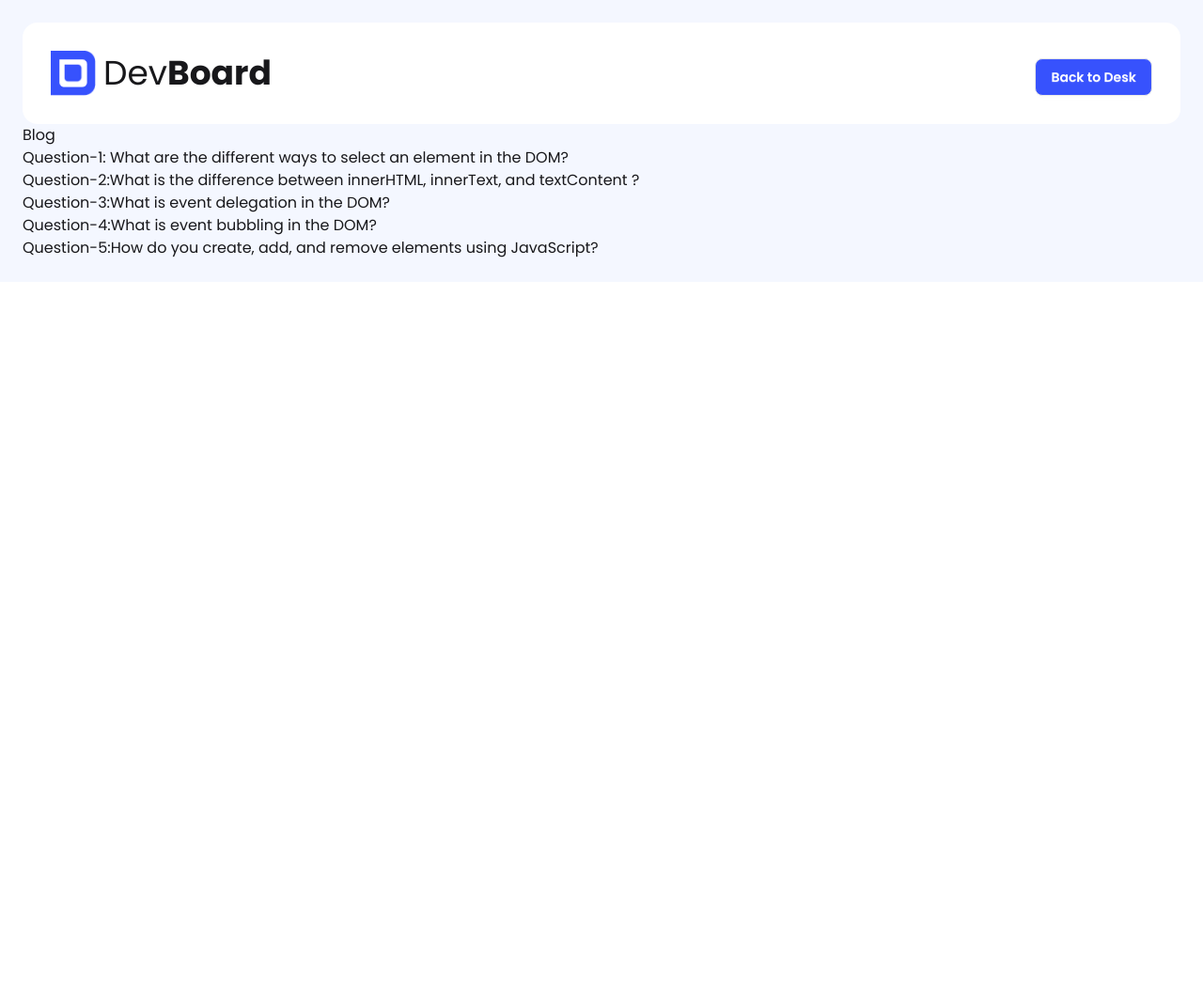
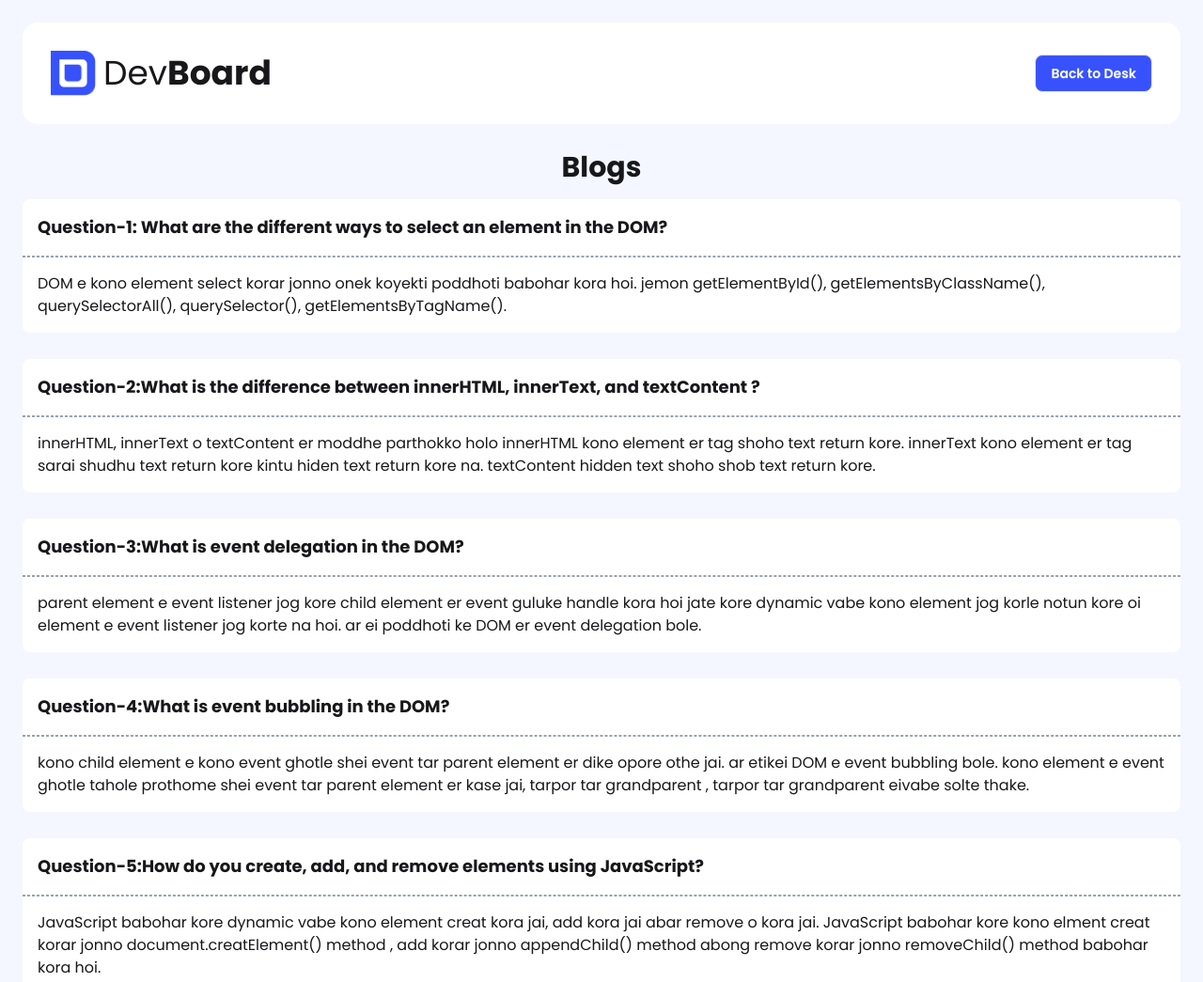
Before and after one commit to nurislam243/assignment-5, a plain HTML site: page blog.html in a window 1280 px wide. Shown: the whole page at 94% size. Before the commit the page ends 800 px from the top, so only its background shows below. Drawn offline with nearby package versions, Linux system fonts and the light colour scheme.

Commit message:
added blog pages answer

```diff
--- a/blog.html
+++ b/blog.html
@@ -34,33 +34,54 @@
               <h1 class="text-4xl">Dev<span class="font-bold">Board</span></h1>
             </div>
             <div class="justify-center items-center mt-2">
-                <button id="back-desk-btn" class="btn bg-[#3752FD] text-white rounded-lg">Back to Desk</button>
+                <button id="back-desk-btn" class="btn -mt-2 bg-[#3752FD] text-white rounded-lg">Back to Desk</button>
             </div>
         </nav>
     </header>
 
     <!-- main section -->
-    <main>
-        <h2>Blog</h2>
+    <main class="container mx-auto">
+        <h2 class="text-center text-3xl font-bold mt-7 mb-4">Blogs</h2>
         <div class="">
-            <div class="">
-                <p><span>Question-1:</span> What are the different ways to select an element in the DOM?
+            <div class="py-4 bg-white rounded-lg mb-7">
+                <p class="px-4 text-lg font-bold"><span>Question-1:</span> What are the different ways to select an element in the DOM?
+                </p>
+                <hr class="border border-dashed border-gray-400 my-4">
+                <p class="px-4">DOM e kono element select korar jonno onek koyekti poddhoti babohar kora hoi. jemon getElementById(), getElementsByClassName(), querySelectorAll(), querySelector(), getElementsByTagName().</p>
+
+            </div>
+            <div class="py-4 bg-white rounded-lg mb-7">
+                <p class="px-4 text-lg font-bold"><span>Question-2:</span>What is the difference between innerHTML, innerText, and textContent ?
+                </p>
+                <hr class="border border-dashed border-gray-400 my-4">
+                <p class="px-4">
+                    innerHTML, innerText o textContent er moddhe parthokko holo innerHTML kono element er tag shoho text return kore. innerText kono element er tag sarai shudhu text return kore kintu hiden text return kore na.
+                    textContent hidden text shoho shob text return kore.
                 </p>
             </div>
-            <div class="">
-                <p><span>Question-2:</span>What is the difference between innerHTML, innerText, and textContent ?
+            <div class="py-4 bg-white rounded-lg mb-7">
+                <p class="px-4 text-lg font-bold"><span>Question-3:</span>What is event delegation in the DOM?
+                </p>
+                <hr class="border border-dashed border-gray-400 my-4">
+                <p class="px-4">
+                    parent element e event listener jog kore child element er event guluke handle kora hoi jate kore dynamic vabe kono element jog korle notun kore oi element e event listener jog korte na hoi. ar ei poddhoti ke DOM er event delegation bole.
                 </p>
             </div>
-            <div class="">
-                <p><span>Question-3:</span>What is event delegation in the DOM?
+            <div class="py-4 bg-white rounded-lg mb-7">
+                <p class="px-4 text-lg font-bold"><span>Question-4:</span>What is event bubbling in the DOM?
+                </p>
+                <hr class="border border-dashed border-gray-400 my-4">
+                <p class="px-4">
+                    kono child element e kono event ghotle shei event tar parent element er dike opore othe jai. ar etikei DOM e event bubbling bole. kono element e event ghotle tahole prothome shei event tar parent element er kase jai, tarpor tar grandparent , tarpor tar grandparent eivabe solte thake.
                 </p>
             </div>
-            <div class="">
-                <p><span>Question-4:</span>What is event bubbling in the DOM?
+            <div class="py-4 bg-white rounded-lg mb-7">
+                <p class="px-4 text-lg font-bold"><span>Question-5:</span>How do you create, add, and remove elements using JavaScript?
                 </p>
-            </div>
-            <div class="">
-                <p><span>Question-5:</span>How do you create, add, and remove elements using JavaScript?
+                <hr class="border border-dashed border-gray-400 my-4">
+                <p class="px-4">
+                    JavaScript babohar kore dynamic vabe kono element creat kora jai, add kora jai abar remove o kora jai.
+                    JavaScript babohar kore kono elment creat korar jonno document.creatElement() method , add korar jonno appendChild() method abong remove korar jonno removeChild() method babohar kora hoi.
                 </p>
             </div>
         </div>
```
Also changed, not shown: index.html (+3 -3 lines), js/script.js (+11 -1 lines).
